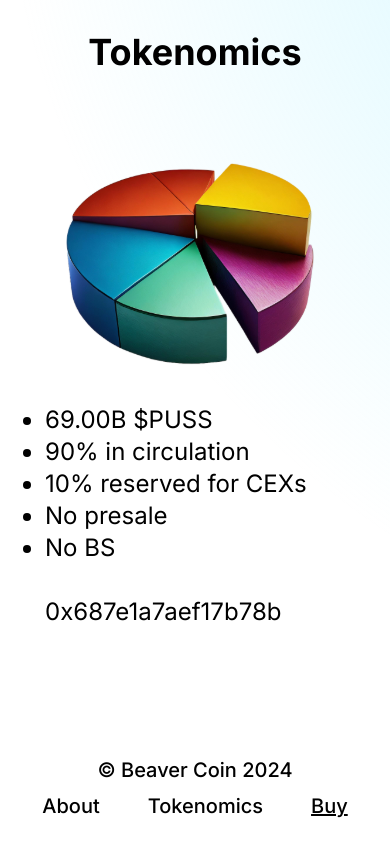
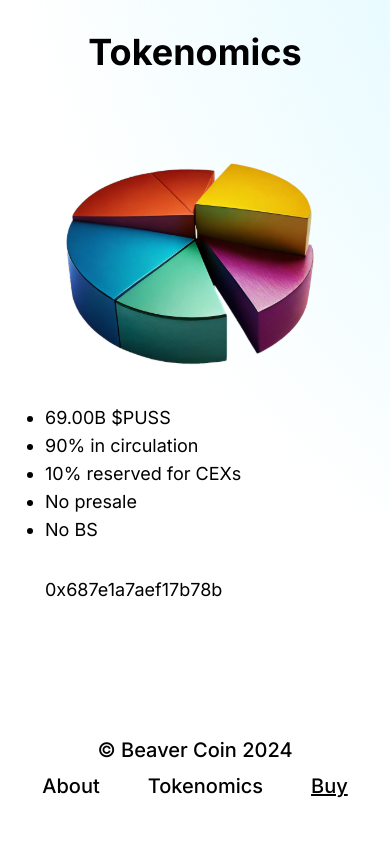
Before and after one commit to anthony-urbina/beaver-coin, a Next.js app: page / in a window 390 px wide. Shown: the part 1472-2316 px from the top of the page. Built offline with nearby package versions, Linux system fonts and the light colour scheme.

Commit message:
text-lg on mobile tokenomics list

```diff
--- a/src/app/components/tokenomics.tsx
+++ b/src/app/components/tokenomics.tsx
@@ -11,7 +11,7 @@ export const Tokenomics = () => {
           <TokenomicsIcon className='md:w-[554px] md:h-[554px] w-[300px] h-[300px]' />
         </div>
         <div className='basis-6/12 flex flex-col gap-y-5'>
-          <ul className='list-disc text-2xl'>
+          <ul className='list-disc md:text-2xl text-lg'>
             <li>69.00B $PUSS</li>
             <li>90% in circulation</li>
             <li>10% reserved for CEXs</li>
```
